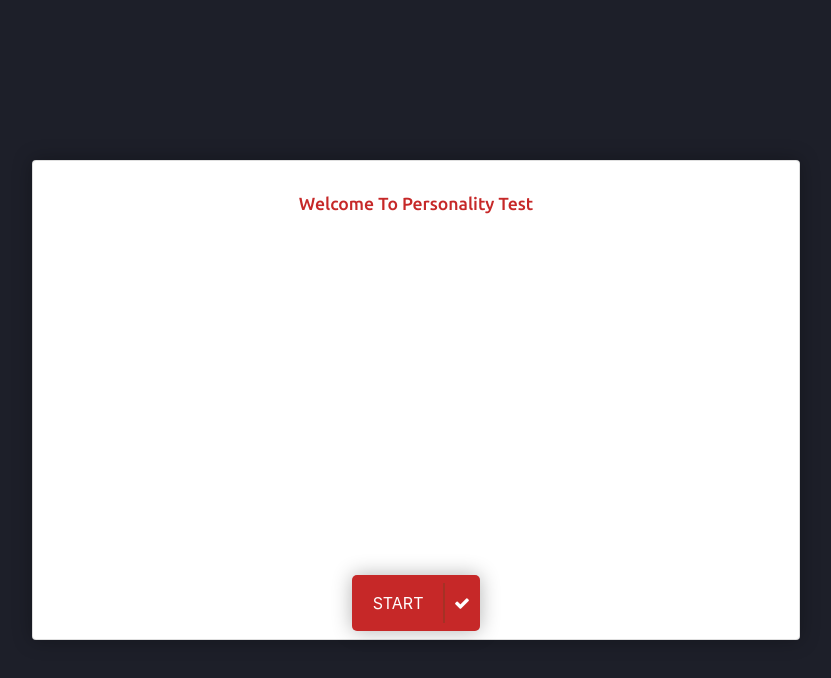
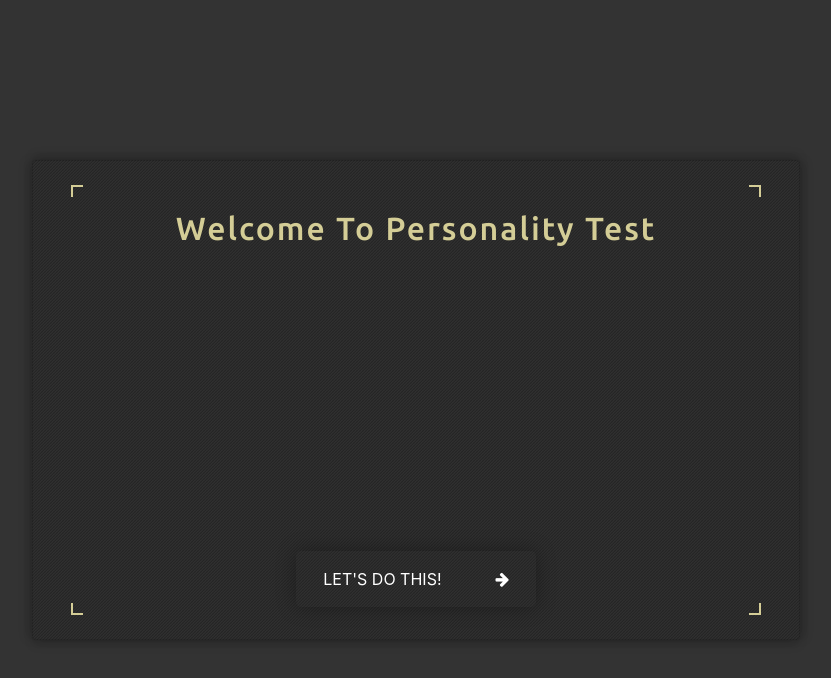
Before and after one commit to bbcello/react-personality-test-1, a React (Create React App) app: page / in a window 1280 px wide. Shown: the top 678 px of the page, without its empty margins (224-1055 px from the left). Built offline with nearby package versions, Linux system fonts and the light colour scheme.

Commit message:
updated themes, changed colors, bg, removed _var, added const variables inside components itselfs

```diff
--- a/src/App.js
+++ b/src/App.js
@@ -54,7 +54,7 @@ class App extends Component {
 
   _onStartClick() {
     this.animateOut();
-    setTimeout(() => this.setState({showQuestionPage: !this.state.showQuestionPage}), 800);
+    setTimeout(() => this.setState({showQuestionPage: !this.state.showQuestionPage}), 1000);
   }
 }
 
--- a/src/Components/Quiz/Question.js
+++ b/src/Components/Quiz/Question.js
@@ -2,23 +2,26 @@ import React from 'react';
 import PropTypes from 'prop-types';
 import styled from 'styled-components';
 
-import _var from '../../Include/_var';
+
+// Variables
+const font = {
+  $titleFont: 'Ubuntu, sans-serif',
+  $mainFont: 'Raleway, sans-serif',
+  $latoFont: 'Lato, sans-serif'
+}
 
 
-const Row = styled.div.attrs({
-  className: 'row'
-})`
+// styled-components
+const Row = styled.div`
   margin: 1rem 0;
 
-  //laptop
+  /* laptop */
   @media (min-width: 1200px) {
     margin: 3rem 0;
   }
 `
 
-const Col = styled.div.attrs({
-  className: 'question col'
-})`
+const Col = styled.div`
   padding: 1rem 0;
 `
 
@@ -26,17 +29,15 @@ const QuestionTitle = styled.h1.attrs({
   className: 'questionTitle'
 })`
   font-size: 1.3rem;
-  font-family: ${_var.$mainFont};
+  font-family: ${font.$mainFont};
   text-align: center;
 `
-// animation
-
 
 
 const Question = props => {
   return (
-    <Row>
-      <Col>
+    <Row className="row">
+      <Col className="col">
         <QuestionTitle>{props.content}</QuestionTitle>
       </Col>
     </Row>
--- a/src/Components/Quiz/QuestionCount.js
+++ b/src/Components/Quiz/QuestionCount.js
@@ -1,38 +1,52 @@
 import React from 'react';
 import PropTypes from 'prop-types';
 import styled from 'styled-components';
-import _var from '../../Include/_var';
 
 
-const Row = styled.div.attrs({
-  className: 'row'
-})`
+// Variables
+const font = {
+  $titleFont: 'Ubuntu, sans-serif',
+  $mainFont: 'Raleway, sans-serif',
+  $latoFont: 'Lato, sans-serif'
+}
+
+const colors = {
+  $colorBg: '#333',
+  $colorCardBg: '#302f34',
+  $colorGold: '#d4cd96'
+}
+
+// styled-components
+const Row = styled.div`
   margin: 1rem 0;
 `
 
-const Col = styled.div.attrs({
-  className: 'questionCount col'
-})`
+const Col = styled.div`
   padding: 0;
 `
 
-const QuestionCountWrap = styled.div.attrs({
-  className: 'wrap'
-})`
+const Wrap = styled.div`
   position: relative;
+  padding-left: 1rem;
   font-size: 1rem;
-  font-family: ${_var.$latoFont};
-  color: ${_var.$teal800};
+  font-family: ${font.$latoFont};
+  color: ${colors.$colorGold};
+
+  /* laptop */
+  @media (min-width: 1200px) and (max-width: 1600px) {
+    padding-left: 3rem;
+    padding-top: 1rem;
+  }
 `
 
 
 const QuestionCount = (props) => {
   return (
-    <Row>
-      <Col>
-        <QuestionCountWrap>
+    <Row className="row">
+      <Col className="col">
+        <Wrap>
           Question <span>{props.counter}</span> of <span>{props.total}</span>
-        </QuestionCountWrap>
+        </Wrap>
       </Col>
     </Row>
   );
--- a/src/Components/Quiz/Results.js
+++ b/src/Components/Quiz/Results.js
@@ -1,20 +1,34 @@
 import React from 'react';
 import PropTypes from 'prop-types';
 import styled from 'styled-components';
-import _var from '../../Include/_var';
 
 
+// Variables
+const font = {
+  $titleFont: 'Ubuntu, sans-serif',
+  $mainFont: 'Raleway, sans-serif',
+  $latoFont: 'Lato, sans-serif'
+}
+
+const colors = {
+  $colorBg: '#333',
+  $colorCardBg: '#302f34',
+  $colorGold: '#d4cd96'
+}
+
+
+// styled-components
 const ResultWrap = styled.div.attrs({
   className: 'Result'
 })`
   h1 {
-    color: ${_var.$teal800};
+    color: ${colors.$colorGold};
     font-size: 2rem;
-    font-family: ${_var.$titleFont};
+    font-family: ${font.$titleFont};
   }
 
   p {
-    font-family: ${_var.$mainFont};
+    font-family: ${font.$mainFont};
   }
 `
 
--- a/src/Include/_var.js
+++ /dev/null
@@ -1,13 +0,0 @@
-const _var = {
-  // colors
-  $blackBg: '#1D1F29',
-  $red800: '#c62828',
-  $teal800: '#00838F',
-
-  // font stack
-  $titleFont: 'Ubuntu, sans-serif',
-  $mainFont: 'Raleway, sans-serif',
-  $latoFont: 'Lato, sans-serif'
-}
-
-export default _var;
--- a/src/Pages/Intro.js
+++ b/src/Pages/Intro.js
@@ -1,23 +1,34 @@
 import React from 'react';
 import styled from 'styled-components';
-import _var from '../Include/_var';
+
+
+// Variables
+const font = {
+  $titleFont: 'Ubuntu, sans-serif',
+  $mainFont: 'Raleway, sans-serif',
+  $latoFont: 'Lato, sans-serif'
+}
+
+const colors = {
+  $colorBg: '#333',
+  $colorCardBg: '#302f34',
+  $colorGold: '#d4cd96'
+}
 
 
 // ===========================================================================================
-// Styles
+// styled-components
 // ===========================================================================================
-const ContainerWrap = styled.div.attrs({
-  className: 'container intro'
-})`
+const Container = styled.div`
+  /* div .container */
   position: fixed;
   min-height: 100%;
   max-width: 100%;
-  background-color: ${_var.$blackBg};
+  background: ${colors.$colorBg};
 `
 
-const CardRounded = styled.div.attrs({
-  className: 'card rounded'
-})`
+const Card = styled.div`
+  /* div .card */
   position: absolute;
   height: 60%;
   width: 80%;
@@ -25,35 +36,77 @@ const CardRounded = styled.div.attrs({
   left: 0;
   right: 0;
   margin: auto;
-  box-shadow: 0 0 20px 0 rgba(0,0,0,.3);
+  box-shadow: 0px -6px 8px 0px rgba(0, 0, 0, 0.1),
+              0px 6px 8px 0px rgba(0, 0, 0, 0.1),
+              6px 0px 8px 0px rgba(0, 0, 0, 0.1),
+              -6px 0px 8px 0px rgba(0, 0, 0, 0.1);
+  background: ${colors.$colorCardBg};
+  background: repeating-linear-gradient(135deg, rgba(0, 0, 0, 0.3), transparent 1px, rgba(0, 0, 0, 0.3) 2px);
+  background-size: 3px 3px;
 
   @media (min-width: 701px) {
     width: 60%;
   }
 `
 
-const Title = styled.h1.attrs({
-  className: 'title'
-})`
-  position: relative;
-  font-family: ${_var.$titleFont};
-  font-size: 1.1rem;
-  color: ${_var.$red800};
-  text-align: center;
-  padding-top: 2rem;
+const Corner = styled.div`
+  backface-visibility: hidden;
+  border-right: 2px solid #d4cd96;
+  border-top: 2px solid #d4cd96;
+  height: 12px;
+  position: absolute;
+  width: 12px;
+
+  &:nth-of-type(1) {
+    right: 5%;
+    top: 5%;
+  }
+
+  &:nth-of-type(2) {
+    left: 5%;
+    top: 5%;
+    transform: rotateZ(-90deg);
+  }
+
+  &:nth-of-type(3) {
+    bottom: 5%;
+    left: 5%;
+    transform: rotateZ(180deg);
+  }
+
+  &:nth-of-type(4) {
+    bottom: 5%;
+    right: 5%;
+    transform: rotateZ(90deg);
+  }
 `
 
-const StartBtn = styled.div.attrs({
-  className: 'button animated infinite pulse'
-})`
+const Title = styled.h1`
+  /* h1 */
+  position: relative;
+  font-family: ${font.$titleFont};
+  font-size: 1.1rem;
+  color: ${colors.$colorGold};
+  text-align: center;
+  padding-top: 2.5rem;
+
+
+  @media (min-width: 1200px) {
+    padding-top: 3rem;
+    font-size: 2rem;
+    letter-spacing: 2px;
+  }
+`
+
+const StartBtn = styled.div`
+  /* div */
   display: block;
-  background-color: ${_var.$red800};
-  width: 8rem;
+  width: 12rem;
   height: 3.5rem;
   color: #fff;
   position: absolute;
   line-height: 3.5rem;
-  bottom: .5rem;
+  bottom: 2rem;
   left: 0;
   right: 0;
   margin: auto;
@@ -62,6 +115,11 @@ const StartBtn = styled.div.attrs({
   box-shadow: 0 0 20px 0 rgba(0,0,0,.3);
   transition: all .25s cubic-bezier(0.310, -0.105, 0.430, 1.400);
 
+  @media (min-width: 1200px) {
+    width: 15rem;
+  }
+
+    /* div span,.icon */
     span,
     .icon {
       display: block;
@@ -71,7 +129,7 @@ const StartBtn = styled.div.attrs({
       top: 0;
       color: #fff;
     }
-
+    /* div span */
     span {
       width: 72%;
       line-height: inherit;
@@ -79,39 +137,31 @@ const StartBtn = styled.div.attrs({
       text-transform: uppercase;
       left: 0;
       transition: all .25s cubic-bezier(0.310, -0.105, 0.430, 1.400);
-
-      &:after {
-        content: '';
-        background-color: #a53125;
-        width: 2px;
-        height: 70%;
-        position: absolute;
-        top: 15%;
-        right: -1px;
-      }
     }
-
+    /* div .icon */
     .icon {
       width: 28%;
       right: 0;
       transition: all .25s cubic-bezier(0.310, -0.105, 0.430, 1.400);
     }
-      .fa {
-        font-size: 1rem;
-        transition: all .25s cubic-bezier(0.310, -0.105, 0.430, 1.400), height .25s ease;
-      }
-
+    /* div .fa */
+    .fa {
+      font-size: 1rem;
+      transition: all .25s cubic-bezier(0.310, -0.105, 0.430, 1.400), height .25s ease;
+    }
+  /* div:hover */
   &:hover {
     opacity: .9;
     animation: none;
-
+    /* div:hover span */
     span {
       left: -72%;
       opacity: 0;
     }
-
+    /* div:hover .icon */
     .icon {
       width: 100%;
+      /* div:hover .icon .fa */
       .fa {
         font-size: 1rem;
       }
@@ -125,19 +175,23 @@ const StartBtn = styled.div.attrs({
 // ===========================================================================================
 const Intro = ({title, _onStartClick}) => {
   return (
-    <ContainerWrap>
-      <CardRounded>
+    <Container className="container intro">
+      <Card className="card">
+        <Corner className="corner"/>
+        <Corner className="corner"/>
+        <Corner className="corner"/>
+        <Corner className="corner"/>
         <Title>
           {title}
         </Title>
         <StartBtn onClick={() => _onStartClick()}>
-          <span>Start</span>
+          <span>Let's Do This!</span>
           <div className="icon">
-            <i className="fa fa-check"></i>
+            <i className="fa fa-arrow-right"></i>
           </div>
         </StartBtn>
-      </CardRounded>
-    </ContainerWrap>
+      </Card>
+    </Container>
   );
 }
 
--- a/src/Pages/QuestionPage.js
+++ b/src/Pages/QuestionPage.js
@@ -1,6 +1,5 @@
 import React, { Component } from 'react';
 import styled from 'styled-components';
-import _var from '../Include/_var';
 
 // Components
 import Quiz from '../Components/Quiz/Quiz';
@@ -12,37 +11,79 @@ import Results from '../Components/Quiz/Results';
 import quizQuestions from '../api/quizQuestions';
 
 
+// Variables
+const colors = {
+  $colorBg: '#333',
+  $colorCardBg: '#302f34',
+  $colorGold: '#d4cd96'
+}
+
+
 // ===========================================================================================
 // Styles
 // ===========================================================================================
-const ContainerWrap = styled.div.attrs({
-  className: 'container questionPage'
-})`
+const Container = styled.div`
+  /* div */
   position: fixed;
   min-height: 100%;
   max-width: 100%;
-  background-color: ${_var.$blackBg};
   display: flex;
   flex-direction: column;
   justify-content: center;
+  background: ${colors.$colorBg};
 `
 
-const CardRounded = styled.div.attrs({
-  className: 'card rounded'
-})`
+const Card = styled.div`
+  /* div */
   position: relative;
   width: 100%;
   margin: 0 auto;
   box-shadow: 0 0 20px 0 rgba(0,0,0,.3);
+  background: ${colors.$colorCardBg};
+  background: repeating-linear-gradient(135deg, rgba(0, 0, 0, 0.3), transparent 1px, rgba(0, 0, 0, 0.3) 2px);
+  background-size: 3px 3px;
+  color: #fff;
 
-
+  /* tablet */
   @media (min-width: 812px) {
     width: 90%;
   }
 
-  // laptop
+  /* laptop */
   @media (min-width: 1200px) {
     width: 60%;
+  }
+`
+
+const Corner = styled.div`
+  backface-visibility: hidden;
+  border-right: 2px solid #d4cd96;
+  border-top: 2px solid #d4cd96;
+  height: 12px;
+  position: absolute;
+  width: 12px;
+
+  &:nth-of-type(1) {
+    right: 5%;
+    top: 5%;
+  }
+
+  &:nth-of-type(2) {
+    left: 5%;
+    top: 5%;
+    transform: rotateZ(-90deg);
+  }
+
+  &:nth-of-type(3) {
+    bottom: 5%;
+    left: 5%;
+    transform: rotateZ(180deg);
+  }
+
+  &:nth-of-type(4) {
+    bottom: 5%;
+    right: 5%;
+    transform: rotateZ(90deg);
   }
 `
 
@@ -240,13 +281,17 @@ class QuestionPage extends Component {
   // render main
   render() {
     return (
-      <ContainerWrap>
-        <CardRounded>
+      <Container className="container">
+        <Card className="card">
+          <Corner className="corner" />
+          <Corner className="corner" />
+          <Corner className="corner" />
+          <Corner className="corner" />
           {this.state.resultBriggs
           && this.state.resultColors
           && this.state.resultLetters ? this.renderResult() : this.renderQuiz()}
-        </CardRounded>
-      </ContainerWrap>
+        </Card>
+      </Container>
     );
   } // render()
 }
```
Also changed, not shown: src/Components/Quiz/AnswerOption.js (+21 -9 lines), src/Components/Quiz/Quiz.js (+15 -10 lines).
